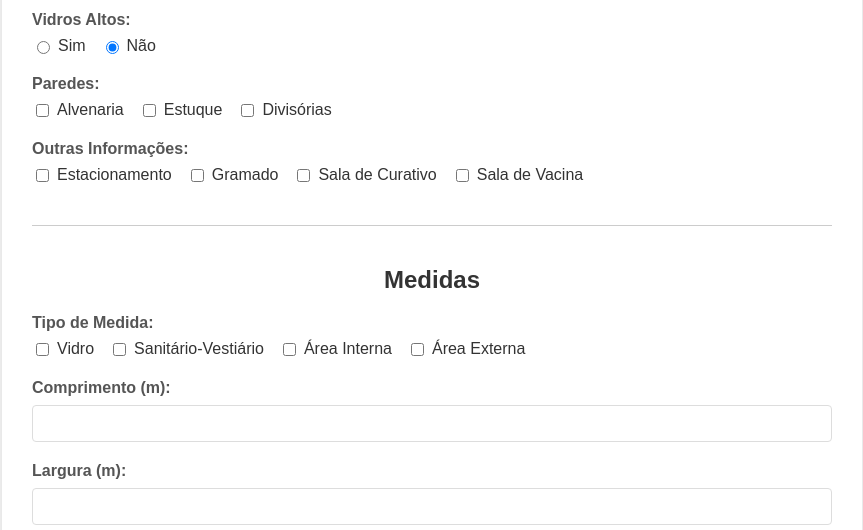
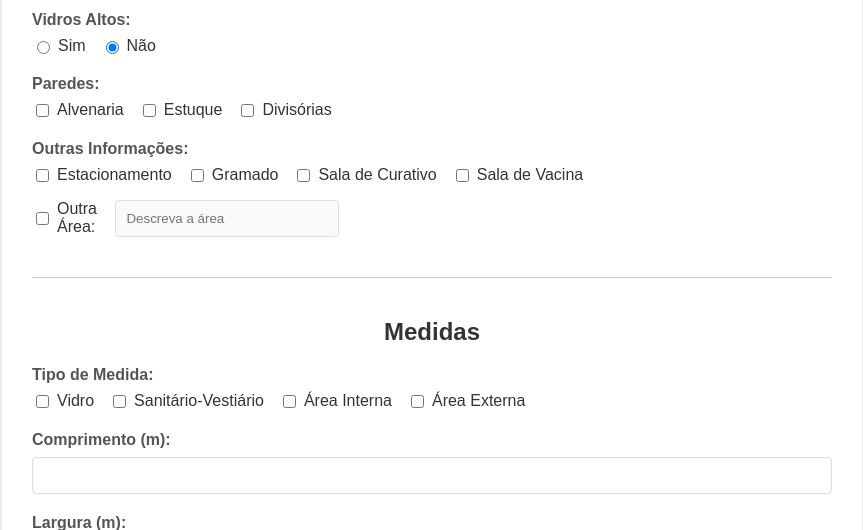
Before and after one commit to AMS2025-phm/levantamento, a Flask app: page / in a window 1280 px wide. Shown: the part 634-1164 px from the top of the page, without its empty margins (208-1071 px from the left). Run offline with Flask 3, Linux system fonts and the light colour scheme; data that the repository does not hold is empty.

Commit message:
Add files via upload

```diff
--- a/templates/index.html
+++ b/templates/index.html
@@ -81,7 +81,11 @@
                     <label>
                         <input type="checkbox" name="vacina"> Sala de Vacina
                     </label>
-                </div>
+                    <label>
+                        <input type="checkbox" id="outra_area_checkbox" name="outra_area_checkbox"> Outra Área:
+                        <input type="text" id="outra_area_texto" name="outra_area_texto" placeholder="Descreva a área" disabled>
+                    </label>
+                    </div>
             </div>
 
             <hr>
@@ -150,6 +154,10 @@
             const localidadeUnidadeSelect = document.getElementById('localidadeUnidadeSelect');
             const carregarUnidadeBtn = document.getElementById('carregarUnidadeBtn');
 
+            // NOVOS ELEMENTOS
+            const outraAreaCheckbox = document.getElementById('outra_area_checkbox');
+            const outraAreaTexto = document.getElementById('outra_area_texto');
+
             let medidasData = [];
             let selectedMedidaIndex = null;
 
@@ -210,7 +218,7 @@
                     medidasData.push([tipo, comprimento, largura, area]);
                 });
 
-                comprimentoInput.value = '';
+                comprprimentoInput.value = '';
                 larguraInput.value = '';
                 selectedMedidaIndex = null;
                 atualizarListaMedidas();
@@ -282,10 +290,25 @@
                 }
             });
 
+            // NOVO: Lógica para habilitar/desabilitar o campo de texto da "Outra Área"
+            outraAreaCheckbox.addEventListener('change', () => {
+                outraAreaTexto.disabled = !outraAreaCheckbox.checked;
+                if (!outraAreaCheckbox.checked) {
+                    outraAreaTexto.value = ''; // Limpa o campo se desativado
+                }
+            });
+
             cadastroForm.addEventListener('submit', async (event) => {
                 event.preventDefault();
                 const formData = new FormData(cadastroForm);
                 formData.append('medidas_json', JSON.stringify(medidasData));
+
+                // NOVO: Adiciona o valor da "Outra Área" ao formData se o checkbox estiver marcado
+                if (outraAreaCheckbox.checked) {
+                    formData.append('outra_area', outraAreaTexto.value);
+                } else {
+                    formData.append('outra_area', ''); // Envia string vazia se não marcado
+                }
 
                 try {
                     const response = await fetch('/salvar_unidade', {
@@ -317,6 +340,10 @@
                 atualizarListaMedidas();
                 document.querySelectorAll('input[type="checkbox"]').forEach(cb => cb.checked = false);
                 localidadeUnidadeSelect.value = "";
+                // NOVO: Reseta o estado do campo "Outra Área"
+                outraAreaCheckbox.checked = false;
+                outraAreaTexto.disabled = true;
+                outraAreaTexto.value = '';
             }
 
             carregarUnidadeBtn.addEventListener('click', async () => {
@@ -361,6 +388,12 @@
                         document.querySelector('input[name="gramado"]').checked = data.gramado || false;
                         document.querySelector('input[name="curativo"]').checked = data.curativo || false;
                         document.querySelector('input[name="vacina"]').checked = data.vacina || false;
+
+                        // NOVO: Carrega o estado e valor da "Outra Área"
+                        const outraAreaValue = data.outra_area || '';
+                        outraAreaCheckbox.checked = !!outraAreaValue; // Marca se houver valor
+                        outraAreaTexto.value = outraAreaValue;
+                        outraAreaTexto.disabled = !outraAreaCheckbox.checked; // Habilita se marcado
 
                         medidasData = data.medidas || [];
                         selectedMedidaIndex = null;
```
